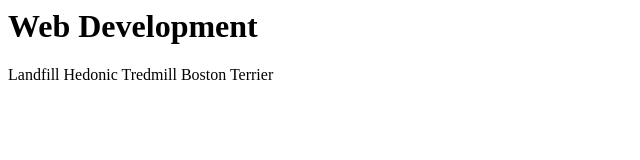
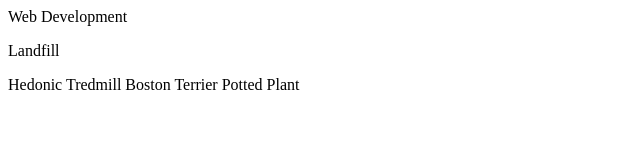
Before and after one commit to tinaamiyakawa/tinaamiyakawa.github.io, a plain HTML site: page index.html in a window 1280 px wide. Shown: the whole page, without its empty margins (0-640 px from the left). Drawn offline with Linux system fonts and the light colour scheme.

Commit message:
paragraph

```diff
--- a/index.html
+++ b/index.html
@@ -1,4 +1,5 @@
-<h1>Web Development</h1>
-Landfill
+<p>Web Development</p>
+<p>Landfill</p>
 Hedonic Tredmill
 Boston Terrier
+Potted Plant
```
